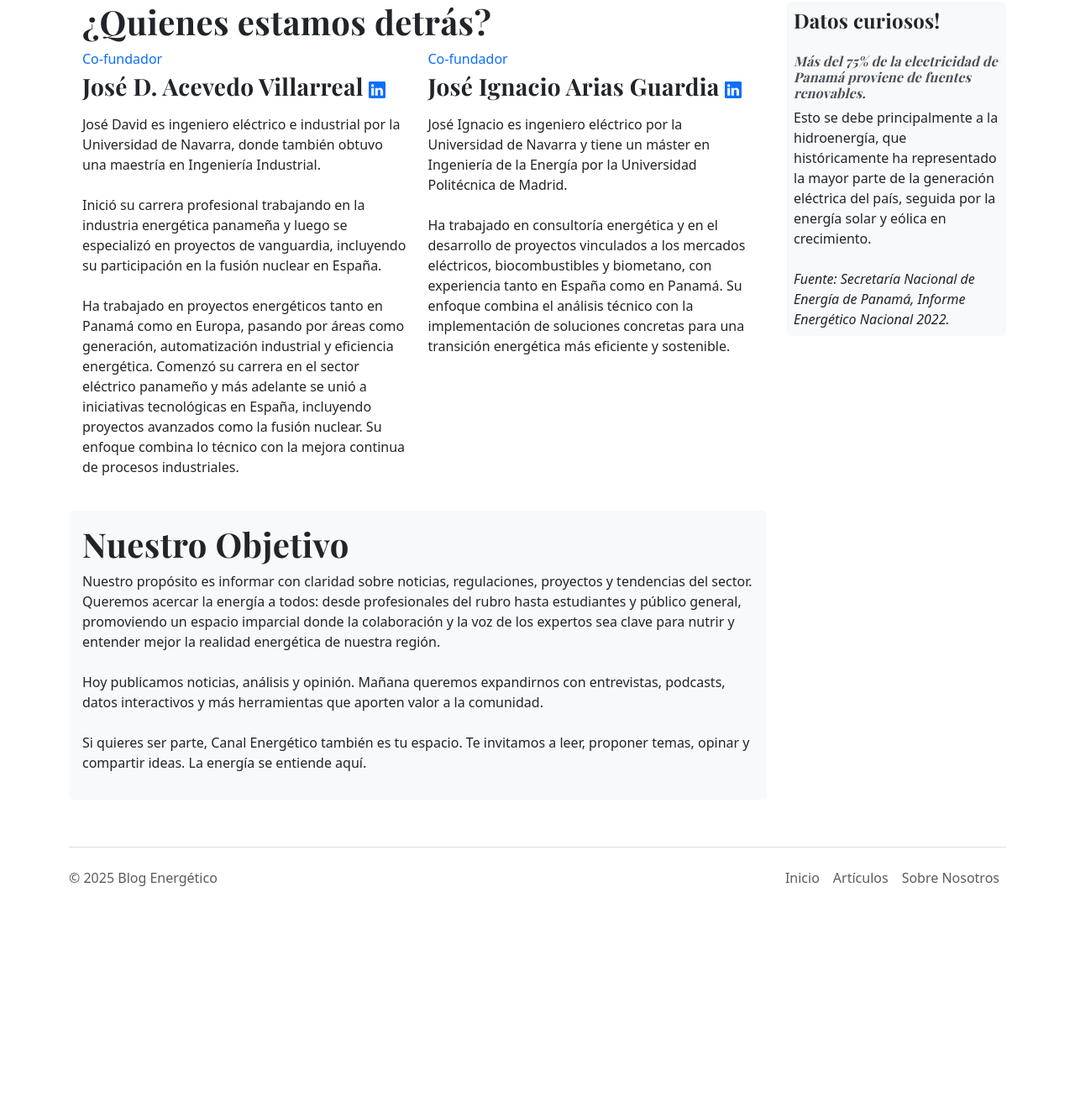
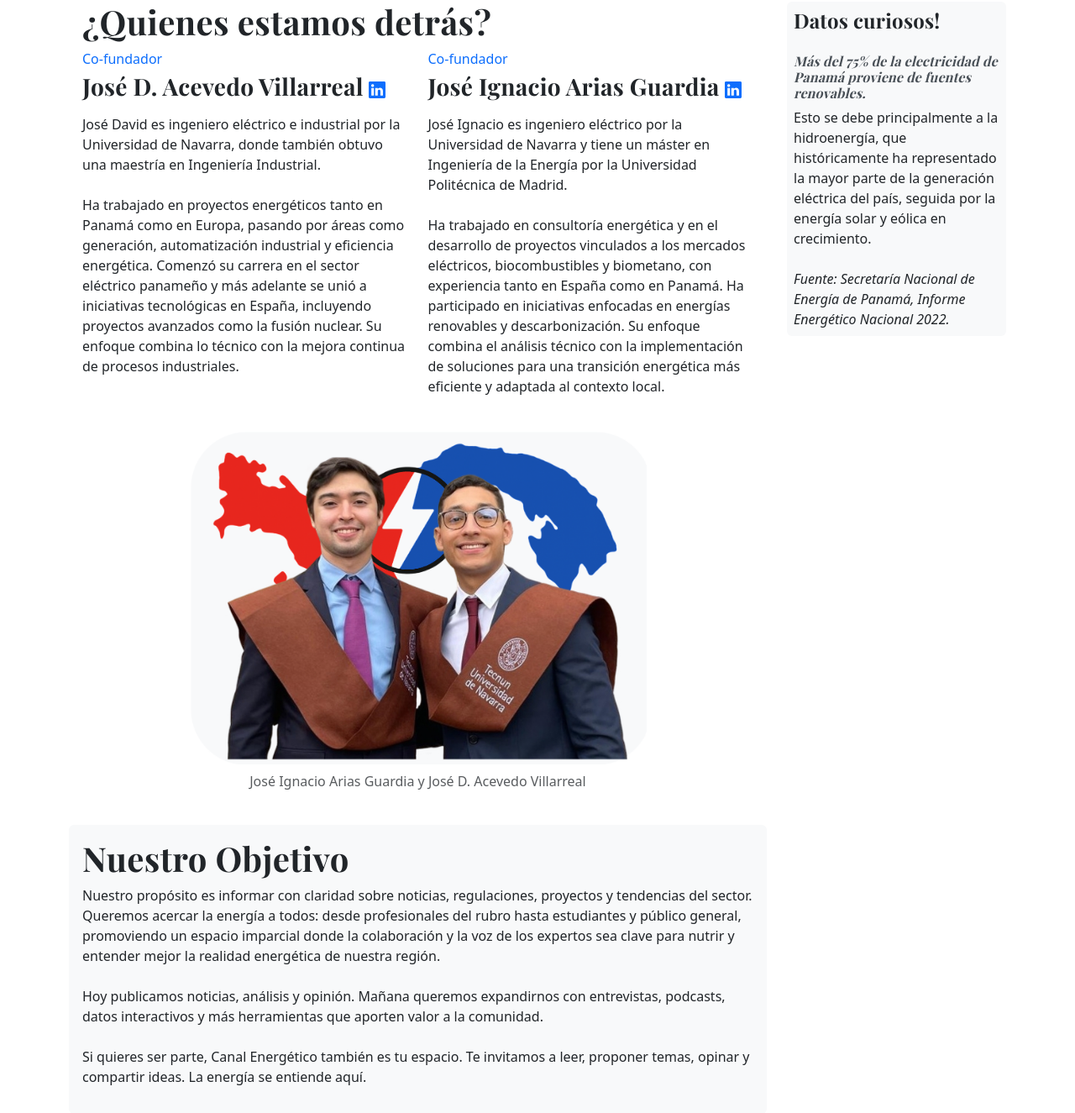
Before and after one commit to CanalEnergetico/blog-website, a Flask app: page /sobre-nosotros in a window 1280 px wide. Shown: the part 506-1831 px from the top of the page at 84% size. Before the commit the page ends 1561 px from the top, so only its background shows below. Run offline with Flask 3, Linux system fonts and the light colour scheme; some libraries are stand-ins or nearby versions.

Commit message:
Cambio about us fundadores

```diff
--- a/templates/nosotros.html
+++ b/templates/nosotros.html
@@ -23,8 +23,8 @@
 
       </h3>
       <p>
-          José David es ingeniero eléctrico e industrial por la Universidad de Navarra, donde también obtuvo una maestría en Ingeniería Industrial.      <br><br>Inició su carrera profesional trabajando en la industria energética panameña y luego se especializó en proyectos de vanguardia, incluyendo su participación en la fusión nuclear en España.
-      <br><br>Ha trabajado en proyectos energéticos tanto en Panamá como en Europa, pasando por áreas como generación, automatización industrial y eficiencia energética. Comenzó su carrera en el sector eléctrico panameño y más adelante se unió a iniciativas tecnológicas en España, incluyendo proyectos avanzados como la fusión nuclear. Su enfoque combina lo técnico con la mejora continua de procesos industriales.
+          José David es ingeniero eléctrico e industrial por la Universidad de Navarra, donde también obtuvo una maestría en Ingeniería Industrial.
+          <br><br>Ha trabajado en proyectos energéticos tanto en Panamá como en Europa, pasando por áreas como generación, automatización industrial y eficiencia energética. Comenzó su carrera en el sector eléctrico panameño y más adelante se unió a iniciativas tecnológicas en España, incluyendo proyectos avanzados como la fusión nuclear. Su enfoque combina lo técnico con la mejora continua de procesos industriales.
       </p>
     </div>
     <div class="col-md-6">
@@ -37,10 +37,18 @@
       </h3>
       <p>
         José Ignacio es ingeniero eléctrico por la Universidad de Navarra y tiene un máster en Ingeniería de la Energía por la Universidad Politécnica de Madrid.
-        <br><br>Ha trabajado en consultoría energética y en el desarrollo de proyectos vinculados a los mercados eléctricos, biocombustibles y biometano, con experiencia tanto en España como en Panamá. Su enfoque combina el análisis técnico con la implementación de soluciones concretas para una transición energética más eficiente y sostenible.
+        <br><br>Ha trabajado en consultoría energética y en el desarrollo de proyectos vinculados a los mercados eléctricos, biocombustibles y biometano, con experiencia tanto en España como en Panamá. Ha participado en iniciativas enfocadas en energías renovables y descarbonización. Su enfoque combina el análisis técnico con la implementación de soluciones para una transición energética más eficiente y adaptada al contexto local.
       </p>
     </div>
   </div>
+<!-- Imagen de los cofundadores debajo de las dos columnas -->
+  <div class="row justify-content-center my-4">
+    <div class="col-md-8 text-center">
+      <img src="{{ url_for('static', filename='images/fundadores.png') }}" alt="Cofundadores de Canal Energético" class="img-fluid">
+      <p class="mt-2 text-muted">José Ignacio Arias Guardia y José D. Acevedo Villarreal</p>
+    </div>
+  </div>
+
 
 <div class="bg-light p-3 rounded my-4">
     <h1>Nuestro Objetivo</h1>
```
Also changed, not shown: static/images/fundadores.png (added).
